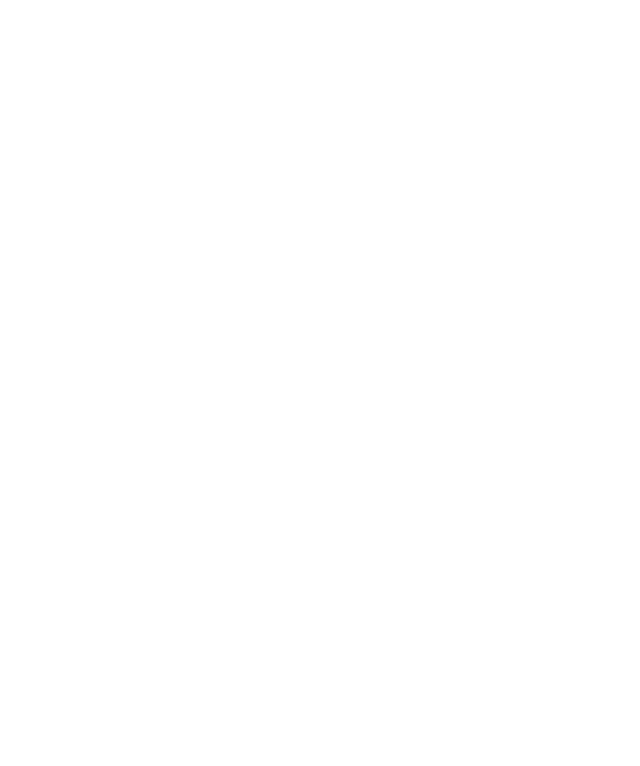
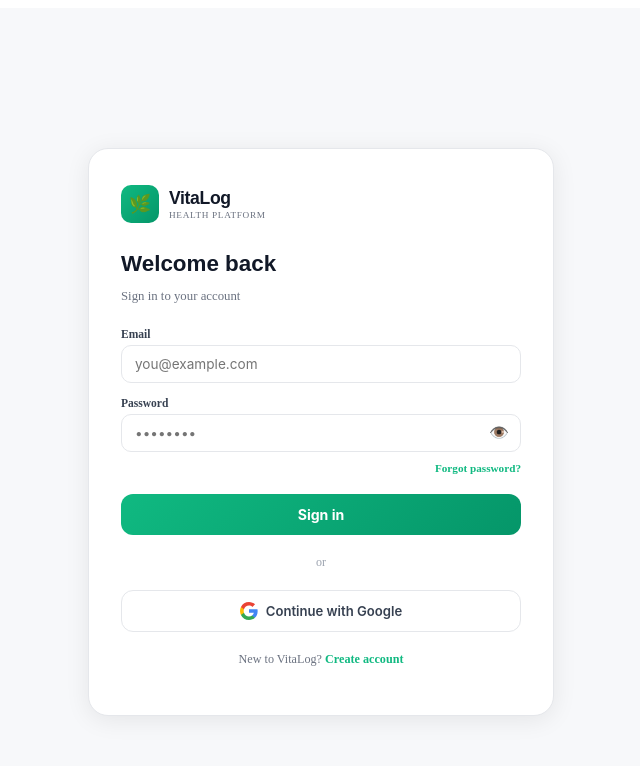
Before and after one commit to Blitora/blitora-pulse, a Next.js app: page / in a window 1280 px wide. Before the commit this address had no page. Shown: the top 766 px of the page, without its empty margins (319-959 px from the left). Built offline with nearby package versions, Linux system fonts and the light colour scheme.

Commit message:
Fix pages/index.js - restore login page

```diff
--- a/pages/index.js
+++ b/pages/index.js
@@ -1,9 +1,141 @@
-// pages/admin/index.js
-import { useEffect } from 'react';
+// pages/index.js — Login page with show/hide password + forgot password link
+import { useEffect, useState } from 'react';
 import { useRouter } from 'next/router';
+import { getSupabase } from '../lib/supabase';
+import { useRole, ROLES } from '../lib/useRole';
+import { ROLE_HOME } from '../components/RoleGuard';
+import PasswordInput from '../components/PasswordInput';
 
-export default function AdminIndex() {
+export default function IndexPage() {
   const router = useRouter();
-  useEffect(() => { router.replace('/admin/orgs'); }, []);
-  return null;
+  const { role, loading } = useRole();
+  const [email,      setEmail]      = useState('');
+  const [password,   setPassword]   = useState('');
+  const [error,      setError]      = useState('');
+  const [submitting, setSubmitting] = useState(false);
+
+  useEffect(() => {
+    if (!loading && role && role !== ROLES.UNASSIGNED) {
+      router.replace(ROLE_HOME[role] || '/dashboard');
+    }
+    if (!loading && role === ROLES.UNASSIGNED) {
+      router.replace('/org/setup');
+    }
+  }, [role, loading]);
+
+  async function handleLogin(e) {
+    e.preventDefault();
+    setError('');
+    setSubmitting(true);
+    const supabase = getSupabase();
+    const { error: err } = await supabase.auth.signInWithPassword({ email, password });
+    if (err) { setError(err.message); setSubmitting(false); }
+  }
+
+  async function handleGoogle() {
+    const supabase = getSupabase();
+    await supabase.auth.signInWithOAuth({
+      provider: 'google',
+      options: { redirectTo: `${window.location.origin}/auth/callback` }
+    });
+  }
+
+  if (loading || (role && role !== ROLES.UNASSIGNED)) {
+    return <div style={st.center}><Spinner /></div>;
+  }
+
+  return (
+    <div style={st.page}>
+      <div style={st.card}>
+        <div style={st.logoRow}>
+          <div style={st.logoIcon}>🌿</div>
+          <div>
+            <div style={st.logoName}>VitaLog</div>
+            <div style={st.logoTag}>Health Platform</div>
+          </div>
+        </div>
+
+        <h1 style={st.h1}>Welcome back</h1>
+        <p style={st.sub}>Sign in to your account</p>
+
+        {error && <div style={st.err}>{error}</div>}
+
+        <form onSubmit={handleLogin}>
+          <label style={st.lbl}>Email</label>
+          <input
+            style={st.inp}
+            type="email"
+            value={email}
+            onChange={e => setEmail(e.target.value)}
+            placeholder="you@example.com"
+            required
+            autoComplete="email"
+          />
+
+          <PasswordInput
+            value={password}
+            onChange={setPassword}
+            label="Password"
+            placeholder="••••••••"
+            autoComplete="current-password"
+          />
+
+          <div style={{ textAlign:'right', marginTop:-8, marginBottom:14 }}>
+            <a href="/auth/forgot-password" style={{ fontSize:'0.7rem', color:'#10B981', textDecoration:'none', fontWeight:600 }}>
+              Forgot password?
+            </a>
+          </div>
+
+          <button style={{ ...st.btn, opacity: submitting ? 0.7 : 1 }} type="submit" disabled={submitting}>
+            {submitting ? 'Signing in…' : 'Sign in'}
+          </button>
+        </form>
+
+        <div style={st.divider}><span>or</span></div>
+
+        <button style={st.googleBtn} onClick={handleGoogle}>
+          <svg width="18" height="18" viewBox="0 0 18 18" fill="none" style={{marginRight:8}}>
+            <path d="M17.64 9.2a10.34 10.34 0 0 0-.164-1.84H9v3.48h4.844a4.14 4.14 0 0 1-1.796 2.716v2.259h2.908C16.658 14.252 17.64 11.946 17.64 9.2Z" fill="#4285F4"/>
+            <path d="M9 18c2.43 0 4.467-.806 5.956-2.18l-2.908-2.259c-.806.54-1.837.86-3.048.86-2.344 0-4.328-1.584-5.036-3.711H.957v2.332A8.997 8.997 0 0 0 9 18Z" fill="#34A853"/>
+            <path d="M3.964 10.71A5.41 5.41 0 0 1 3.682 9c0-.593.102-1.17.282-1.71V4.958H.957A8.996 8.996 0 0 0 0 9c0 1.452.348 2.827.957 4.042l3.007-2.332Z" fill="#FBBC05"/>
+            <path d="M9 3.58c1.321 0 2.508.454 3.44 1.345l2.582-2.58C13.463.891 11.426 0 9 0A8.997 8.997 0 0 0 .957 4.958L3.964 7.29C4.672 5.163 6.656 3.58 9 3.58Z" fill="#EA4335"/>
+          </svg>
+          Continue with Google
+        </button>
+
+        <p style={st.signupLink}>
+          New to VitaLog?{' '}
+          <a href="/signup" style={{ color:'#10B981', fontWeight:600, textDecoration:'none' }}>Create account</a>
+        </p>
+      </div>
+    </div>
+  );
 }
+
+function Spinner() {
+  return (
+    <>
+      <div style={{ width:32, height:32, border:'3px solid #10B981', borderTopColor:'transparent', borderRadius:'50%', animation:'spin 0.8s linear infinite' }}></div>
+      <style>{`@keyframes spin{to{transform:rotate(360deg)}}`}</style>
+    </>
+  );
+}
+
+const st = {
+  page:      { minHeight:'100vh', background:'#F7F8FA', display:'flex', alignItems:'center', justifyContent:'center', padding:'24px' },
+  center:    { minHeight:'100vh', display:'flex', alignItems:'center', justifyContent:'center' },
+  card:      { background:'#fff', borderRadius:20, padding:'36px 32px', width:'100%', maxWidth:400, boxShadow:'0 4px 24px rgba(0,0,0,0.08)', border:'1px solid #E5E7EB' },
+  logoRow:   { display:'flex', alignItems:'center', gap:10, marginBottom:28 },
+  logoIcon:  { width:38, height:38, background:'linear-gradient(135deg,#10B981,#059669)', borderRadius:10, display:'flex', alignItems:'center', justifyContent:'center', fontSize:18 },
+  logoName:  { fontFamily:'Sora,sans-serif', fontSize:'1.1rem', fontWeight:800, color:'#111827', letterSpacing:'-0.02em' },
+  logoTag:   { fontSize:'0.58rem', color:'#6B7280', letterSpacing:'0.07em', textTransform:'uppercase', marginTop:1 },
+  h1:        { fontFamily:'Sora,sans-serif', fontSize:'1.4rem', fontWeight:800, color:'#111827', marginBottom:4 },
+  sub:       { fontSize:'0.8rem', color:'#6B7280', marginBottom:24 },
+  err:       { background:'#FEF2F2', border:'1px solid #FECACA', color:'#DC2626', borderRadius:10, padding:'10px 14px', fontSize:'0.76rem', marginBottom:16 },
+  lbl:       { display:'block', fontSize:'0.72rem', fontWeight:600, color:'#374151', marginBottom:5 },
+  inp:       { width:'100%', padding:'10px 13px', border:'1.5px solid #E5E7EB', borderRadius:10, fontSize:'0.85rem', fontFamily:'Inter,sans-serif', outline:'none', marginBottom:14, boxSizing:'border-box', color:'#111827', background:'#fff' },
+  btn:       { width:'100%', padding:'12px', background:'linear-gradient(135deg,#10B981,#059669)', color:'#fff', borderRadius:12, fontWeight:700, fontSize:'0.88rem', border:'none', cursor:'pointer', fontFamily:'Inter,sans-serif', marginTop:4 },
+  divider:   { textAlign:'center', margin:'20px 0', color:'#9CA3AF', fontSize:'0.75rem' },
+  googleBtn: { width:'100%', padding:'11px', border:'1.5px solid #E5E7EB', borderRadius:12, background:'#fff', fontSize:'0.82rem', fontWeight:600, color:'#374151', cursor:'pointer', display:'flex', alignItems:'center', justifyContent:'center', fontFamily:'Inter,sans-serif' },
+  signupLink:{ textAlign:'center', fontSize:'0.76rem', color:'#6B7280', marginTop:20 },
+};
```
